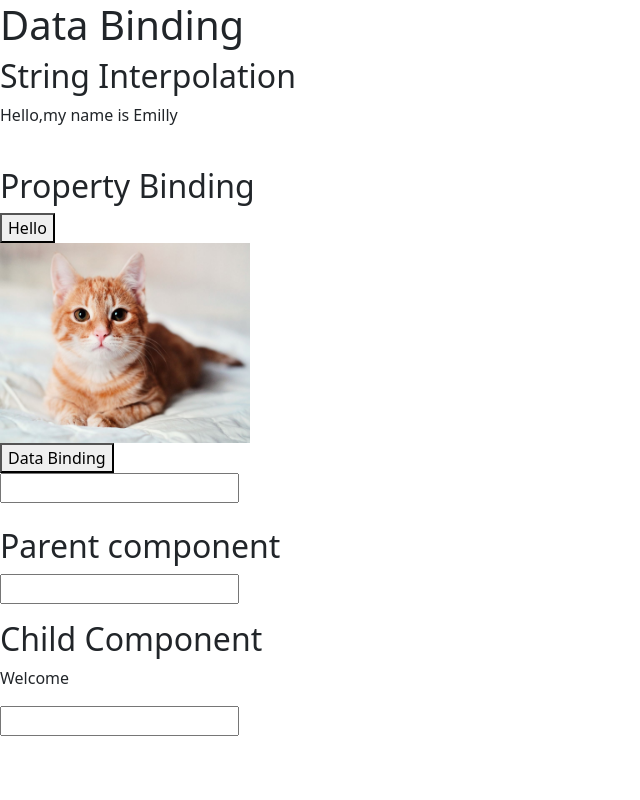
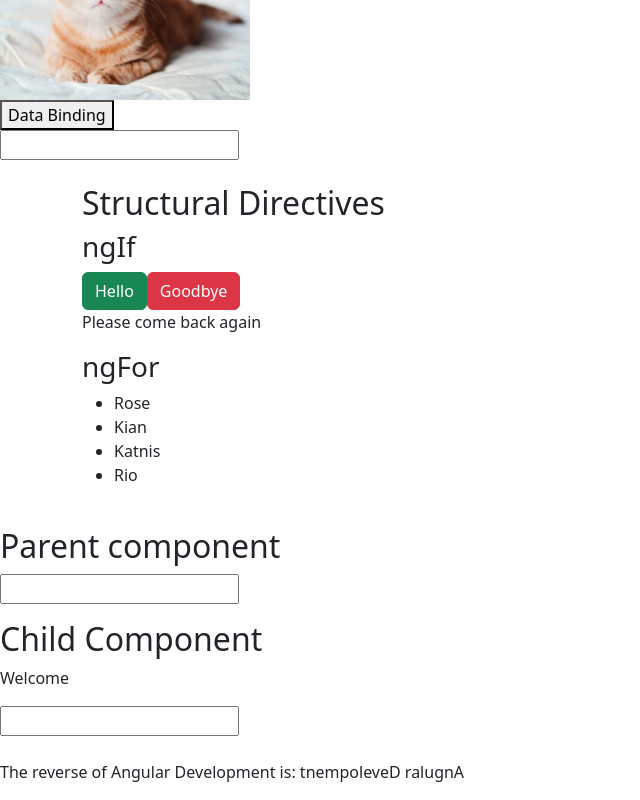
Before and after one commit to njugunaemilly/AngularBasics, an Angular app: page / in a window 1280 px wide. Shown: the part 424-1224 px from the top of the page, without its empty margins (0-640 px from the left). Before the commit the page ends 1160 px from the top, so only its background shows below. Built offline with nearby package versions, Linux system fonts and the light colour scheme.

Commit message:
Angular pipes task

```diff
--- a/src/app/app.component.html
+++ b/src/app/app.component.html
@@ -1,8 +1,6 @@
 <h1>Welcome to Angular!</h1>
 
 <hr>
-
-<app-directives-and-services></app-directives-and-services>
 
 <div>
   <h1>Data Binding</h1>
@@ -20,4 +18,8 @@
   {{userOutput}}
 </div>
 <br>
+<app-directives-and-services></app-directives-and-services>
+<br>
 <app-parent></app-parent>
+<br>
+<p>The reverse of Angular Development is: {{'Angular Development' | reversePipe }} </p>
--- a/src/app/app.module.ts
+++ b/src/app/app.module.ts
@@ -8,6 +8,7 @@ import { FirstComponentComponent } from './first-component/first-component.compo
 import { DirectivesAndServicesComponent } from './directives-and-services/directives-and-services.component';
 import { ParentComponent } from './parent/parent.component';
 import { ChildComponent } from './child/child.component';
+import { ReversePipePipe } from './reverse-pipe.pipe';
 
 @NgModule({
   declarations: [
@@ -15,7 +16,8 @@ import { ChildComponent } from './child/child.component';
     FirstComponentComponent,
     DirectivesAndServicesComponent,
     ParentComponent,
-    ChildComponent
+    ChildComponent,
+    ReversePipePipe
   ],
   imports: [
     BrowserModule,
--- a/src/app/directives-and-services/directives-and-services.component.html
+++ b/src/app/directives-and-services/directives-and-services.component.html
@@ -17,4 +17,4 @@
           <li *ngFor="let user of users">{{ user }}</li>
         </ul>
     </div>
-</div>>
+</div>
--- a/src/app/directives-and-services/directives-and-services.component.ts
+++ b/src/app/directives-and-services/directives-and-services.component.ts
@@ -12,6 +12,6 @@ export class DirectivesAndServicesComponent {
     this.isReturningUser = status;
   }
 
-  users: string[] = ['Dylan', 'Fiona', 'Vivian', 'Alden'];
+  users: string[] = ['Rose', 'Kian', 'Katnis', 'Rio'];
 
 }
--- /dev/null
+++ b/src/app/reverse-pipe.pipe.ts
@@ -0,0 +1,13 @@
+import { Pipe, PipeTransform } from '@angular/core';
+
+@Pipe({
+  name: 'reversePipe'
+})
+export class ReversePipePipe implements PipeTransform {
+  reverseValue: string = '';
+  transform(value: string, ...args: any[]): string {
+    this.reverseValue = value.split('').reverse().join('');
+    return this.reverseValue;
+  }
+
+}
```
Also changed, not shown: 1 other file (tests, documents, lock files or other folders).
